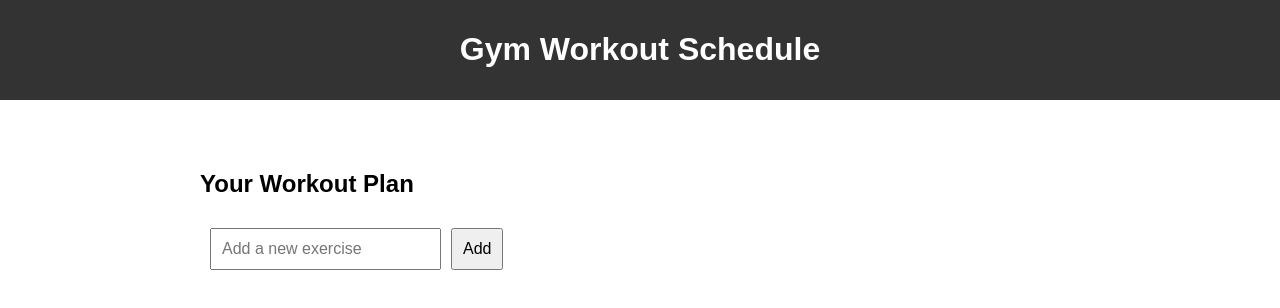
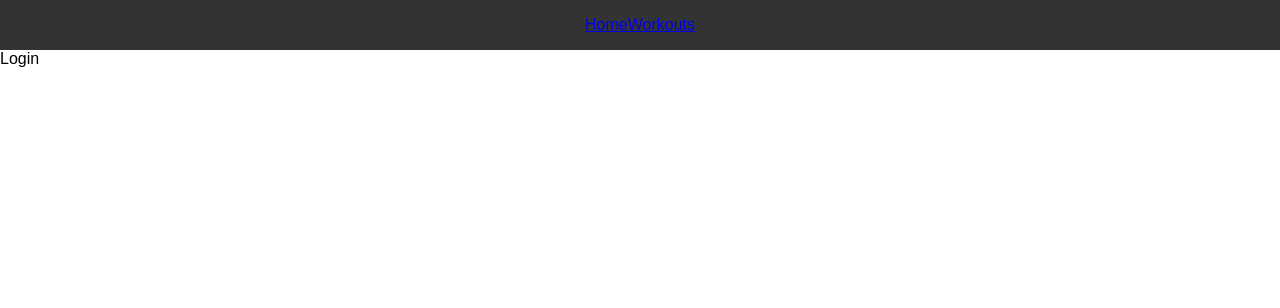
Before and after one commit to nilssonjn/webdev-vue, a Vue app: page / in a window 1280 px wide. Shown: the top 308 px of the page. Built offline with nearby package versions, Linux system fonts and the light colour scheme.

Commit message:
add RouterLink, add vue views, add navbar.vue

```diff
--- a/src/App.vue
+++ b/src/App.vue
@@ -1,14 +1,9 @@
 <script setup>
-import WorkoutList from '@/components/WorkoutList.vue';
+import Navbar from './components/Navbar.vue';
+import { RouterView } from 'vue-router';
 </script>
 
 <template>
-    <div id="app">
-      <header>
-        <h1>Gym Workout Schedule</h1>
-      </header>
-      <main>
-        <WorkoutList />
-      </main>
-    </div>
-  </template>
+  <Navbar />
+  <RouterView />
+</template>
--- a/src/assets/main.css
+++ b/src/assets/main.css
@@ -2,13 +2,6 @@ body {
     font-family: Arial, sans-serif;
     margin: 0;
     padding: 0;
-  }
-
-  header {
-    background-color: #333;
-    color: white;
-    padding: 10px;
-    text-align: center;
   }
 
   main {
--- /dev/null
+++ b/src/components/Navbar.vue
@@ -0,0 +1,26 @@
+<script setup>
+import { RouterLink, useRoute } from 'vue-router';
+
+const isActiveLink = (routePath) => {
+    const route = useRoute();
+    return route.path === routePath;
+}
+</script>
+
+<template>
+    <nav>
+        <RouterLink to="/" :class="isActiveLink('/')">Home</RouterLink>
+        <RouterLink to="/workouts" :class="isActiveLink('/workouts')">Workouts</RouterLink>
+    </nav>
+</template>
+
+<style>
+
+ nav {
+    background-color: #333;
+    color: white;
+    padding: 1rem;
+    text-align: center;
+  }
+
+</style>
--- a/src/components/WorkoutList.vue
+++ b/src/components/WorkoutList.vue
@@ -31,7 +31,7 @@ const removeExercise = (index) => {
         </li>
       </ul>
     </section>
-  </template>
+</template>
 
 <style scoped>
 section, form, input {
--- a/src/main.js
+++ b/src/main.js
@@ -1,11 +1,11 @@
 import './assets/main.css'
+import router from './router'
 
 import { createApp } from 'vue'
 import App from './App.vue'
-// import router from './router'
 
 const app = createApp(App)
 
-// app.use(router)
+app.use(router)
 
 app.mount('#app')
--- a/src/views/HomeView.vue
+++ b/src/views/HomeView.vue
@@ -1,7 +1,8 @@
 <script setup>
+import Login from '@/components/Login.vue';
 
 </script>
 
 <template>
-    Login
+    <Login />
 </template>
--- a/src/views/WorkoutsView.vue
+++ b/src/views/WorkoutsView.vue
@@ -1,7 +1,9 @@
 <script setup>
+import WorkoutList from '@/components/WorkoutList.vue';
+
 
 </script>
 
 <template>
-
+    <WorkoutList />
 </template>
```
